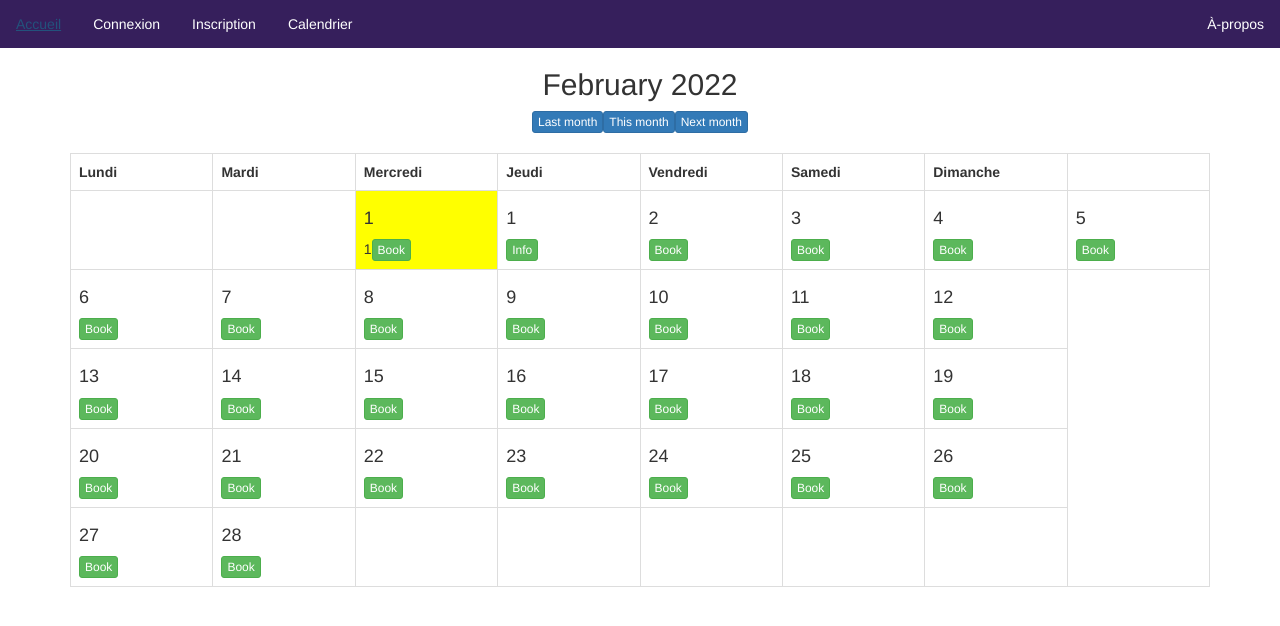
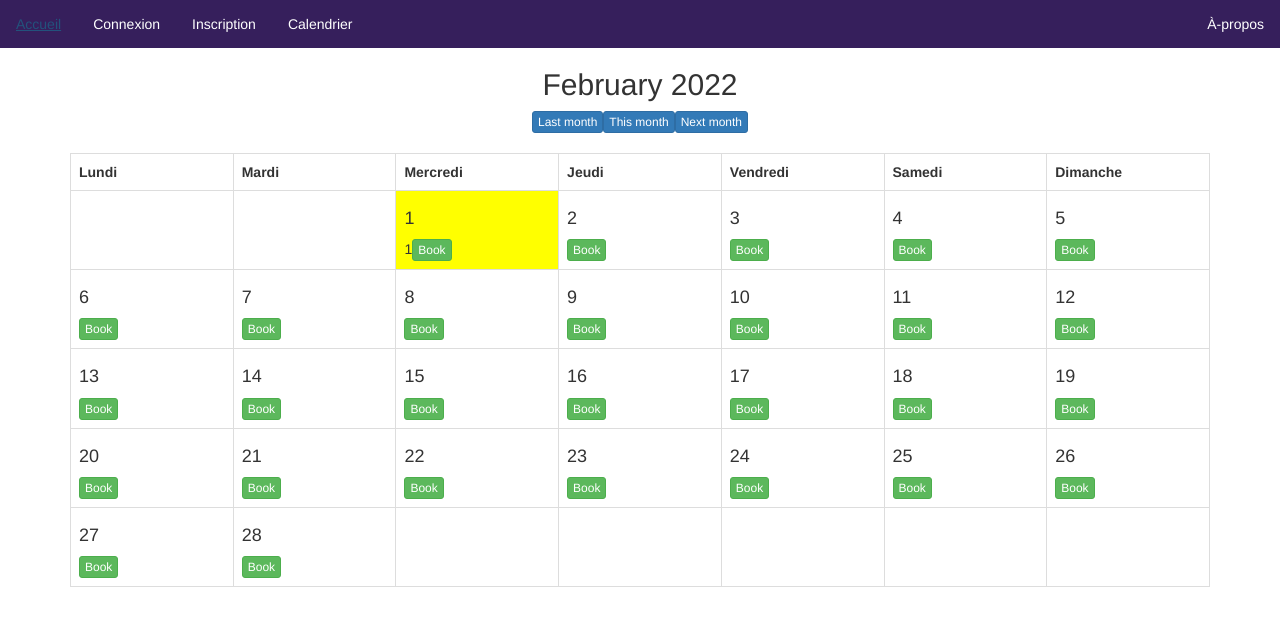
Before and after one commit to grassi-andre/reservation-salles, a PHP site: page /planning.php in a window 1280 px wide. Shown: the top 626 px of the page. Run offline with PHP 8.4, Linux system fonts and the light colour scheme.

Commit message:
repa calendar

```diff
--- a/planning.php
+++ b/planning.php
@@ -68,10 +68,10 @@ function build_calendar($month, $year){
             // sinon date ojd == colors jaune et book
          elseif(date('Y-m-d')==$date){
              $calendar.= "<td class='today' rel='$date'><h4>$currentDay</h4>$currentDay</h4><a href='book.php?date=".$date."' class='btn btn-success btn-xs'>Book</a>";
-             $calendar.= "<td rel='$date'><h4>$currentDay</h4> <a href='reservation.php?date=".$date."' class='btn btn-success btn-xs'>Info</a>";
+
             //  sinon date>ojd = book
          }else{
-             $calendar.= "<td rel='$date'><h4>$currentDay</h4> <a href='reservation-form.php?date=".$date."' class='btn btn-success btn-xs'>Book</a>";
+             $calendar.= "<td rel='$date'><h4>$currentDay</h4> <a href='book.php?date=".$date."' class='btn btn-success btn-xs'>Book</a>";
 
      }
 
```
